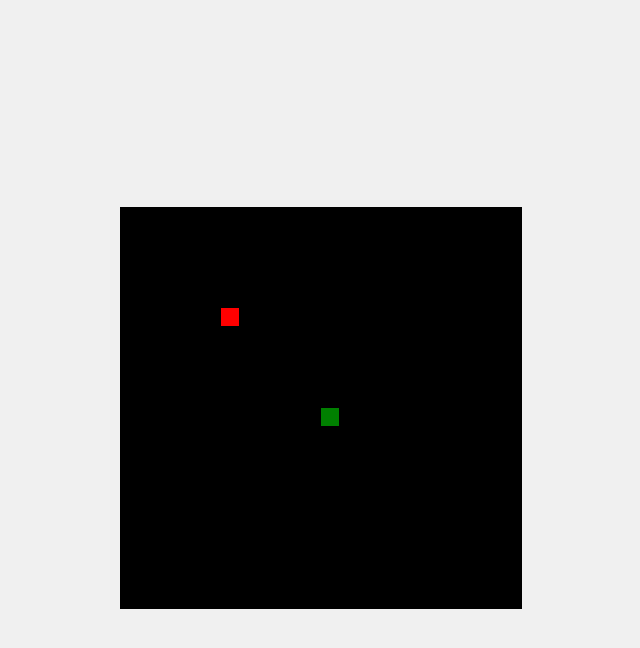
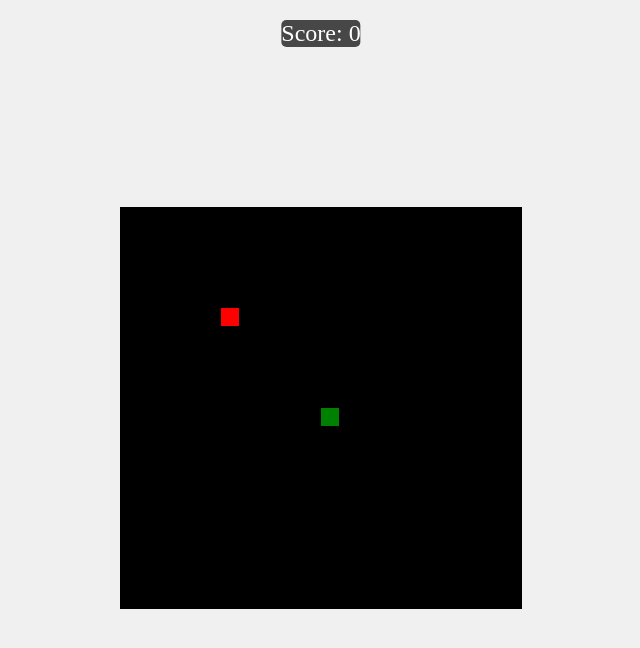
Before and after one commit to sucrameht/snake-game, a plain HTML site: page index.html in a window 1280 px wide. Shown: the whole page, without its empty margins (319-959 px from the left). Drawn offline with Linux system fonts and the light colour scheme.

Commit message:
Added a score system and improved UI for the Snake game

```diff
--- a/index.html
+++ b/index.html
@@ -5,6 +5,7 @@
     <meta name="viewport" content="width=device-width, initial-scale=1.0">
     <title>Snake Game</title>
     <link rel="stylesheet" href="styles.css">
+    <div id="scoreBoard" style="position: absolute; top: 20px; left: 50%; transform: translateX(-50%); color: white; font-size: 24px;">Score: 0</div>
 </head>
 <body>
     <canvas id="gameCanvas" width="400" height="400"></canvas>
--- a/script.js
+++ b/script.js
@@ -60,12 +60,17 @@ function drawApple() {
     ctx.fillRect(appleX * tileCount, appleY * tileCount, tileSize, tileSize);
 }
 
+let score = 0;  // Initialize score
+
 function checkAppleCollision() {
     if (appleX === headX && appleY === headY) {
         appleX = Math.floor(Math.random() * tileCount);
         appleY = Math.floor(Math.random() * tileCount);
+        score += 10;  // Increment score by 10 or any other value you see fit
+        document.getElementById('scoreBoard').innerText = "Score: " + score;  // Update the score display
     }
 }
+
 
 document.body.addEventListener('keydown', keyDown);
 
--- a/styles.css
+++ b/styles.css
@@ -8,3 +8,15 @@ body {
 canvas {
     border: 1px solid #000;
 }
+
+#scoreBoard {
+    position: absolute;
+    top: 20px;
+    left: 50%;
+    transform: translateX(-50%);
+    color: white;
+    font-size: 24px;
+    background-color: rgba(0, 0, 0, 0.7);
+    border-radius: 5px;
+    z-index: 10;
+}
```
Also changed, not shown: 1 other file.
